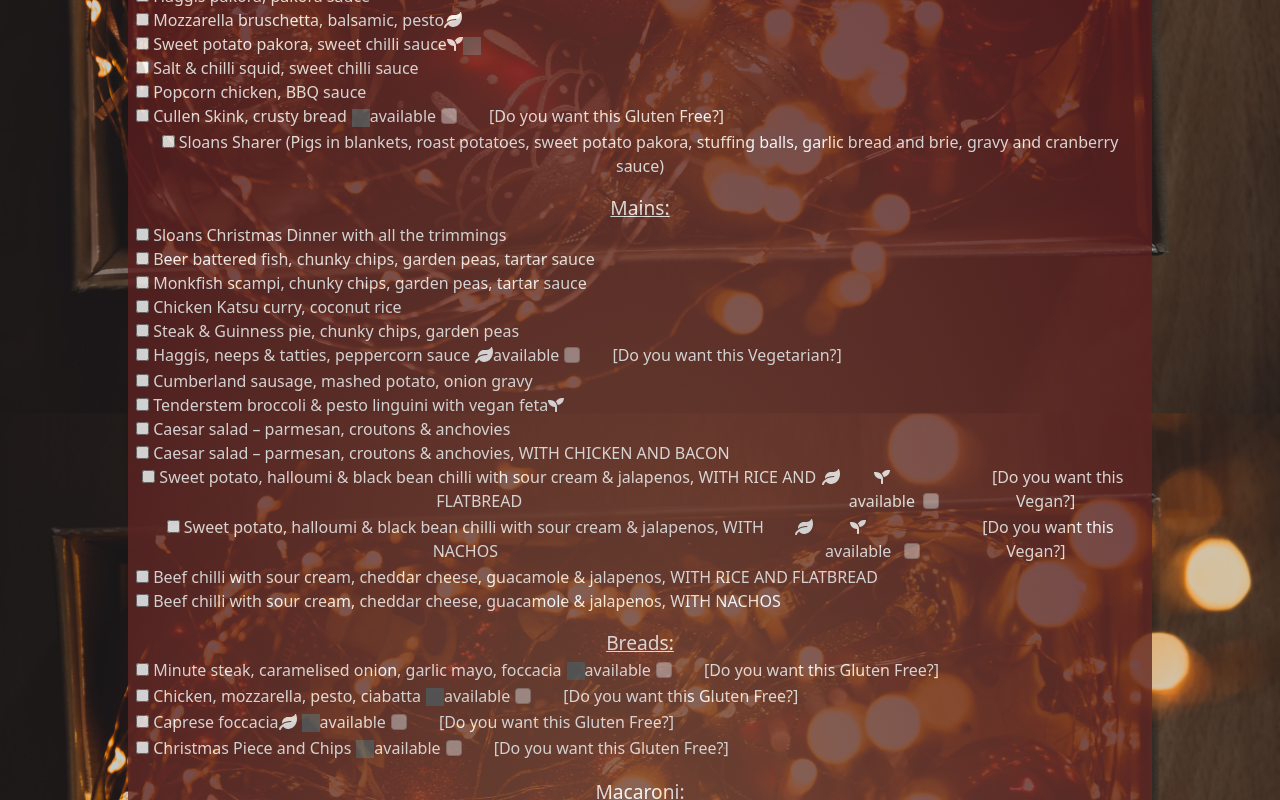
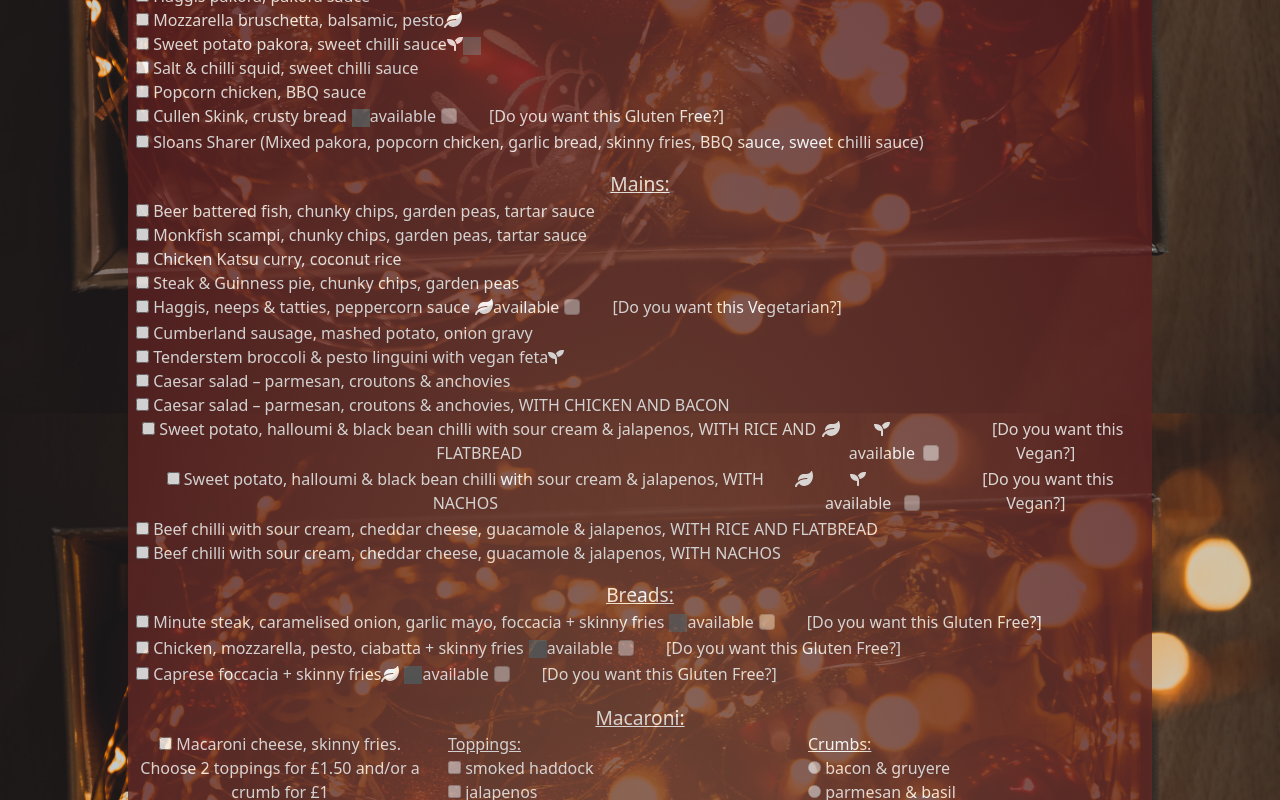
Before and after one commit to marijanedjalkova/christmaslunch, a React (Create React App) app: page /choose in a window 1280 px wide. Shown: the part 440-1240 px from the top of the page. Built offline with nearby package versions, Linux system fonts and the light colour scheme; grey boxes are pictures that could not be loaded; what @fortawesome/fontawesome would draw is missing.

Commit message:
changes for the new menu

```diff
--- a/src/components/CostView.js
+++ b/src/components/CostView.js
@@ -28,9 +28,10 @@
         let serviceCharge = Math.round(totalItemCost/10 * 100) / 100
         return (
           <div class="menu">
-           <div>Food: {totalItemCost}</div>
-           <div>10% service: {serviceCharge}</div>
-           <div>Overall: {totalItemCost  + serviceCharge}</div>
+           <div>Food: £{totalItemCost}</div>
+           <div>10% service: £{serviceCharge}</div>
+           <div>Minus deposit: -£10</div>
+           <div>Overall for food minus the deposit: £{Math.round((totalItemCost  + serviceCharge - 10) * 100) / 100} </div>
           </div>
         )
       }
--- a/src/components/FoodChoiceForm.js
+++ b/src/components/FoodChoiceForm.js
@@ -6,7 +6,7 @@
 import FormCheck from "react-bootstrap/FormCheck";
 import choices  from './consts';
 import Dietary from './Dietary';
-import {isGFAvailable, isVegetarianAvailable, isVeganAvailable, getToppings, getCrumbs} from './util';
+import {isGFAvailable, isVegetarianAvailable, isVeganAvailable, getToppings, getCrumbs, getToppingLimits} from './util';
 import  CheckBox  from './CheckBox';
 import  RadioBox  from './RadioBox';
 
@@ -31,6 +31,9 @@
         this.printVegan = this.printVegan.bind(this);
         this.printToppings = this.printToppings.bind(this);
         this.printCrumbs = this.printCrumbs.bind(this);
+
+        this.optionNotSelected = this.optionNotSelected.bind(this);
+        this.toppingLimitReached = this.toppingLimitReached.bind(this);
       }
 
       printGF = (optionName, courseName, onChangeFunction) => {
@@ -75,8 +78,30 @@
         }
     }
 
+    optionNotSelected = (optionName, courseName) => {
+        return !this.state[courseName + "s"].find(e => e.option === optionName)
+    }
+
+    toppingLimitReached = (optionName, courseName, toppingLimit, toppingName) => {
+        if (toppingLimit === undefined){
+            return false;
+        }
+        const optionSelected = this.state[courseName + "s"].find(e => e.option === optionName)
+        const toppingsSelectedForTheSelectedOption = optionSelected.toppings
+        if (toppingsSelectedForTheSelectedOption === undefined || toppingsSelectedForTheSelectedOption.length === 0){
+            return false;
+        }
+        const isCurrentToppingSelected = toppingsSelectedForTheSelectedOption.find(topping => topping === toppingName)
+        if (isCurrentToppingSelected){
+            return false;
+        }
+        const numberOfToppingsSelected = toppingsSelectedForTheSelectedOption.length
+        return numberOfToppingsSelected >= toppingLimit
+    }
+
     printToppings = (optionName, courseName, onChangeFunction) => {
         let toppings = getToppings(optionName, courseName)
+        let toppingLimit = getToppingLimits(optionName, courseName)
         if (toppings !== undefined && toppings.length !== 0){
             let optionWithToppings = this.state[courseName + "s"].find(e => e.option === optionName)
             let isChecked = optionWithToppings!== undefined && optionWithToppings.toppings !== undefined
@@ -84,7 +109,10 @@
                 <div class="col-sm-4 extra-info">
                 <span class="underlined">Toppings:</span>
                 {toppings.map((toppingName, i) => {
-                return <CheckBox key={i} value={toppingName} description={toppingName} type="checkbox" handleCheckChildElement={(e) => onChangeFunction(optionName, courseName, e)} checkDisabled={!this.state[courseName + "s"].find(e => e.option === optionName)} menupart={courseName} checked={isChecked && optionWithToppings.toppings.includes(toppingName)}/>})
+                return <CheckBox key={i} value={toppingName} description={toppingName}
+                    type="checkbox" handleCheckChildElement={(e) => onChangeFunction(optionName, courseName, e)}
+                    checkDisabled={this.optionNotSelected(optionName, courseName) || this.toppingLimitReached(optionName, courseName, toppingLimit, toppingName)}
+                    menupart={courseName} checked={isChecked && optionWithToppings.toppings.includes(toppingName)}/>})
                 }
                 </div>
             )
--- a/src/components/Home.js
+++ b/src/components/Home.js
@@ -2,10 +2,10 @@
 function Home() {
     return (
       <div className="App-header">
-          <h1>Christmas Lunch!</h1>
+          <h1>IPB Tax Glasgow Team Lunch!</h1>
           <h2>Sloans</h2>
-          <h2>December 16</h2>
-          <h2>14.00</h2>
+          <h2>March 10th</h2>
+          <h2>17.15</h2>
       </div>
     );
   }
--- a/src/components/consts.js
+++ b/src/components/consts.js
@@ -6,11 +6,10 @@
   {option: "squid", diet:[],  price: 6.75, description: "Salt & chilli squid, sweet chilli sauce"},
   {option: "popcorn-chicken", diet:[], price: 5.75, description: "Popcorn chicken, BBQ sauce"},
   {option: "cullen-skink", diet:["GFavailable"], price: 5.75, description: "Cullen Skink, crusty bread"},
-  {option: "sharer", diet:[], price: 16, description: "Sloans Sharer (Pigs in blankets, roast potatoes, sweet potato pakora, stuffing balls, garlic bread and brie, gravy and cranberry sauce)"}
+  {option: "sharer", diet:[], price: 15, description: "Sloans Sharer (Mixed pakora, popcorn chicken, garlic bread, skinny fries, BBQ sauce, sweet chilli sauce)"}
       ];
 
 const mainChoices = [
-  {option: "christmas-dinner", diet:[], price: 15, description: "Sloans Christmas Dinner with all the trimmings"},
   {option: "fish-and-chips", diet:[], price: 11, description: "Beer battered fish, chunky chips, garden peas, tartar sauce"},
   {option: "scampi", diet:[], price: 13.50, description: "Monkfish scampi, chunky chips, garden peas, tartar sauce"},
   {option: "chicken-katsu", diet:[], price: 13, description: "Chicken Katsu curry, coconut rice"},
@@ -27,9 +26,7 @@
 ];
 
 const macaroniChoices = [
-  {option: "macaroni", diet:[], price: 9.50, toppings: [{name: "bacon", price: 1}, {name: "jalapenos", price: 1.50}, {name: "brie and cranberry", price: 1.50}, {name: "pigs in blanket", price: 1.50}, {name: "turkey and stuffing", price: 1.50}], crumbs: [{name: "sage and opion (vegan)", price: 1}, {name: "parmesan & basil", price: 1}, {name: "chorizo & manchego", price : 1}], description: "Macaroni cheese, skinny fries"},
-  {option: "vegan-macaroni", price: 9.50, diet:["vegan"], description: "Vegan macaroni with parmesan and basil crumb"}
-];
+  {option: "macaroni", diet:[], price: 9.50, toppingLimit: 2, toppings: [{name: "smoked haddock", price: 0.75}, {name: "jalapenos", price: 0.75}, {name: "gruyere", price: 0.75}, {name: "brie", price: 0.75}, {name: "bacon", price: 0.75}, {name: "sun blush tomatoes", price: 0.75}, {name: "beef chilli", price: 0.75}, {name: "katsu curry", price: 0.75}], crumbs: [{name: "bacon & gruyere", price: 1}, {name: "parmesan & basil", price: 1}, {name: "chorizo & manchego", price : 1}, {name: "no special crumb", price: 0}], description: "Macaroni cheese, skinny fries. Choose 2 toppings for £1.50 and/or a crumb for £1"}];
 
 const burgerChoices = [
   {option: "classic-burger", diet:[], price: 10.50, toppings: [{name: "jalapenos", price: 1}, {name: "cheese", price: 1}, {name: "bacon", price: 1.50}, {name: "macaroni", price: 1.50}, {name: "pepperorn sauce", price: 1.50}], description: "The Classic Burger"},
@@ -39,10 +36,9 @@
 ];
 
 const breadChoices = [
-  {option: "steak-bread", diet: ["GFavailable"], price: 9.50, description: "Minute steak, caramelised onion, garlic mayo, foccacia"},
-  {option: "chicken-pesto", diet: ["GFavailable"], price: 9.50, description: "Chicken, mozzarella, pesto, ciabatta"},
-  {option: "caprese-foccacia", diet: ["vegetarian", "GFavailable"], price: 8.50, description: "Caprese foccacia"},
-  {option: "christmas-bread", diet: ["GFavailable"], price: 11, description: "Christmas Piece and Chips"}
+  {option: "steak-bread", diet: ["GFavailable"], price: 9.50, description: "Minute steak, caramelised onion, garlic mayo, foccacia + skinny fries"},
+  {option: "chicken-pesto", diet: ["GFavailable"], price: 9.50, description: "Chicken, mozzarella, pesto, ciabatta + skinny fries"},
+  {option: "caprese-foccacia", diet: ["vegetarian", "GFavailable"], price: 8.50, description: "Caprese foccacia + skinny fries"}
 ];
 
 const loadedFriesChoices = [
@@ -55,8 +51,7 @@
   {option: "garlic-bread-cheese", diet: [], price: 4.50, description: "Garlic Bread with cheese"},
   {option: "onion-rings", diet: [], price: 3.50, description: "Onion rings, sweet chilli sauce"},
   {option: "mini-macaroni", diet: [], price: 3.50, description: "Mini macaroni"},
-  {option: "garden-salad", diet: [], price: 3.50, description: "Garden Salad"},
-  {option: "pigs-in-blankets", diet: [], price: 3.50, description: "Pigs in blankets"}
+  {option: "garden-salad", diet: [], price: 3.50, description: "Garden Salad"}
 ];
 
 const dessertChoices = [
--- a/src/components/util.js
+++ b/src/components/util.js
@@ -40,13 +40,26 @@
 
 function getToppings(item, itemtype){
     const menu = getMenuByType(itemtype);
-    let toppingsWithPrices = menu.find(starter => (starter.option === item)).toppings;
+    const fullItem = menu.find(menuItem => (menuItem.option === item))
+    let toppingsWithPrices = fullItem.toppings;
     if (toppingsWithPrices === undefined){
         return toppingsWithPrices;
     }
     let result = toppingsWithPrices.map(toppingDict => toppingDict.name)
     return result;
 }
+
+
+function getFullItem(item, itemtype){
+    const menu = getMenuByType(itemtype);
+    return menu.find(menuItem => (menuItem.option === item))
+}
+
+function getToppingLimits(item, itemtype){
+    const fullItem = getFullItem(item, itemtype)
+    return fullItem.toppingLimit;
+}
+
 
 function getCrumbs(item, itemtype){
     const menu = getMenuByType(itemtype);
@@ -56,6 +69,11 @@
     }
     let result = crumbsWithPrices.map(crumbDict => crumbDict.name)
     return result;
+}
+
+function getCrumbLimits(item, itemtype){
+    const fullItem = getFullItem(item, itemtype)
+    return fullItem.crumbLimit;
 }
 
 const getToppingsCost = (itemFromMenu, itemToppings) => {
@@ -94,4 +112,4 @@
     return mainPrice + toppingsCost + crumbCost
 }
 
-export {isGFAvailable, isVegetarianAvailable, isVeganAvailable, getToppings, getCrumbs, getPrice}
+export {isGFAvailable, isVegetarianAvailable, isVeganAvailable, getToppings, getCrumbs, getPrice, getToppingLimits}
```
